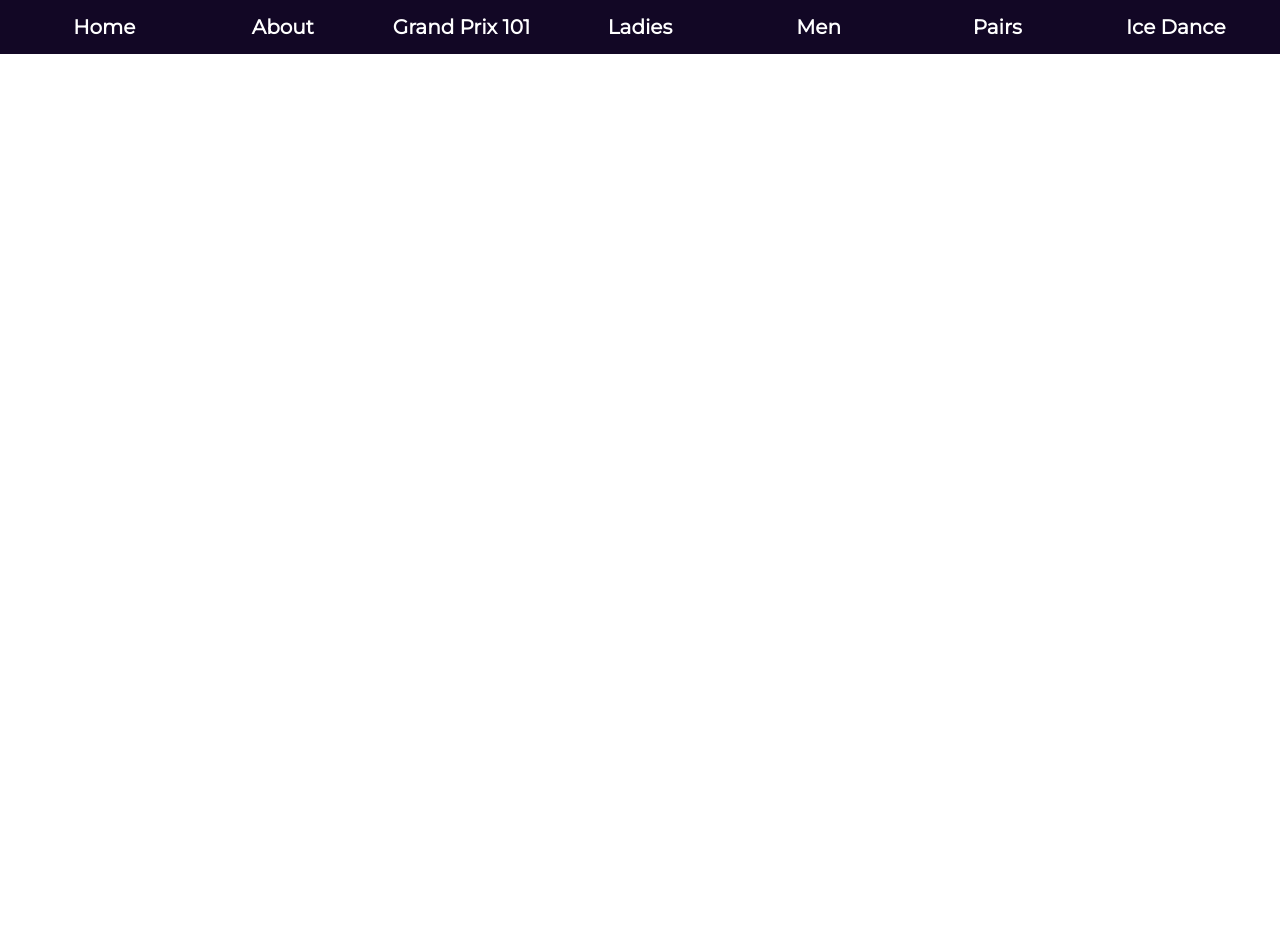
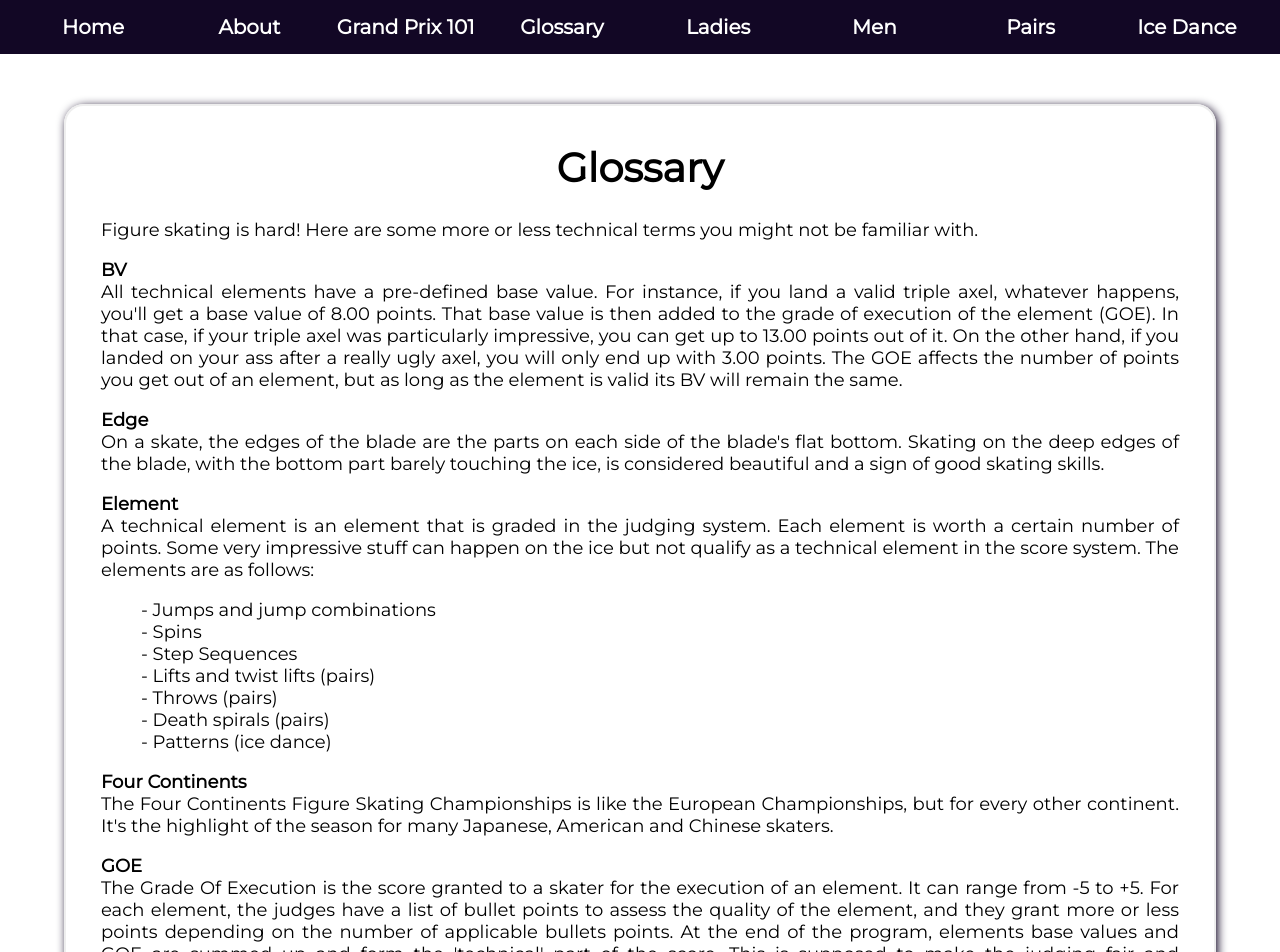
Before and after one commit to dividemeby0/project-idf2019, a React (Create React App) app: page /glossary in a window 1280 px wide. Shown: the top 952 px of the page. Before the commit the page ends 800 px from the top, so only its background shows below. Built offline with nearby package versions, Linux system fonts and the light colour scheme.

Commit message:
added glossary

```diff
--- a/public/index.html
+++ b/public/index.html
@@ -14,11 +14,6 @@
       href="https://fonts.googleapis.com/css?family=Montserrat&display=swap"
       rel="stylesheet"
     />
-    <!--
-      manifest.json provides metadata used when your web app is installed on a
-      user's mobile device or desktop. See https://developers.google.com/web/fundamentals/web-app-manifest/
-    -->
-    <link rel="manifest" href="%PUBLIC_URL%/manifest.json" />
 
     <!--
       Notice the use of %PUBLIC_URL% in the tags above.
--- a/src/App.js
+++ b/src/App.js
@@ -5,8 +5,9 @@ import { Switch, Route, Redirect } from "react-router-dom";
 
 // Pages:
 import About from "./pages/About";
-import Gallery from "./pages/Gallery";
+// import Gallery from "./pages/Gallery";
 import Gp101 from "./pages/Gp101";
+import Glossary from "./pages/Glossary";
 import Home from "./pages/Home";
 
 // Components:
@@ -19,8 +20,9 @@ function App() {
         <Redirect exact from="/" to="/home" />
         <Route path="/home" component={Home} />
         <Route path="/about" component={About} />
-        <Route path="/gallery" component={Gallery} />
+        {/* <Route path="/gallery" component={Gallery} /> */}
         <Route path="/gp101" component={Gp101} />
+        <Route path="/glossary" component={Glossary} />
       </Switch>
     </div>
   );
--- a/src/components/Navbar.jsx
+++ b/src/components/Navbar.jsx
@@ -13,6 +13,9 @@ export default class Navbar extends Component {
         </NavLink>
         <NavLink className="nav-link" to="/gp101">
           Grand Prix 101
+        </NavLink>
+        <NavLink className="nav-link" to="/glossary">
+          Glossary
         </NavLink>
         <NavLink className="nav-link" to="/ladies">
           Ladies
--- /dev/null
+++ b/src/pages/Glossary.jsx
@@ -0,0 +1,128 @@
+import React from "react";
+
+export default function Glossary() {
+  return (
+    <div className="about-container">
+      <div className="about-div">
+        <h1>Glossary</h1>
+        <p>
+          Figure skating is hard! Here are some more or less technical terms you
+          might not be familiar with.
+        </p>
+        <p>
+          <b>BV</b>
+          <br></br>All technical elements have a pre-defined base value. For
+          instance, if you land a valid triple axel, whatever happens, you'll
+          get a base value of 8.00 points. That base value is then added to the
+          grade of execution of the element (GOE). In that case, if your triple
+          axel was particularly impressive, you can get up to 13.00 points out
+          of it. On the other hand, if you landed on your ass after a really
+          ugly axel, you will only end up with 3.00 points. The GOE affects the
+          number of points you get out of an element, but as long as the element
+          is valid its BV will remain the same.
+        </p>
+        <p>
+          <b>Edge</b>
+          <br></br>On a skate, the edges of the blade are the parts on each side
+          of the blade's flat bottom. Skating on the deep edges of the blade,
+          with the bottom part barely touching the ice, is considered beautiful
+          and a sign of good skating skills.
+        </p>
+        <p>
+          <b>Element</b>
+          <br></br>A technical element is an element that is graded in the
+          judging system. Each element is worth a certain number of points. Some
+          very impressive stuff can happen on the ice but not qualify as a
+          technical element in the score system. The elements are as follows:
+        </p>
+        <ul>
+          <li>- Jumps and jump combinations</li>
+          <li>- Spins</li>
+          <li>- Step Sequences</li>
+          <li>- Lifts and twist lifts (pairs)</li>
+          <li>- Throws (pairs)</li>
+          <li>- Death spirals (pairs)</li>
+          <li>- Patterns (ice dance)</li>
+        </ul>
+        <p>
+          <b>Four Continents</b>
+          <br></br>The Four Continents Figure Skating Championships is like the
+          European Championships, but for every other continent. It's the
+          highlight of the season for many Japanese, American and Chinese
+          skaters.
+        </p>
+        <p>
+          <b>GOE</b>
+          <br></br>The Grade Of Execution is the score granted to a skater for
+          the execution of an element. It can range from -5 to +5. For each
+          element, the judges have a list of bullet points to assess the quality
+          of the element, and they grant more or less points depending on the
+          number of applicable bullets points. At the end of the program,
+          elements base values and GOE are summed up and form the 'technical'
+          part of the score. This is supposed to make the judging fair and
+          consistent. However, judges rarely apply their own rules and GOE can
+          be as subjective as PCS.
+        </p>
+
+        <p>
+          <b>PCS</b>
+          <br></br>Program Components Scores are the scores that do not depend
+          on the execution of the technical elements. It's the 'artistic' part
+          of the score. Five criteria are evaluated: skating skills,
+          transitions, performance, composition and interpretation. You can
+          -presumably- have amazing jumps and low PCS, and be a very artistic
+          skater with super high PCS and a fairly low technical score. PCS are
+          more subjective and can be quite abstract.
+        </p>
+        <p>
+          <b>Quad</b>
+          <br></br>A quadruple jump, that is to say a jump with four rotations
+          off the ice. Most ladies can't land any quads (although there are more
+          and more exceptions!) while men can't really be competitive
+          internationally if they can't land at least one. Quad lutzes, quad
+          loops, quad toeloops, quad salchows and quad flips have all been
+          landed in competition. The only quad no one knows how to do yet is the
+          elusive quad axel...
+        </p>
+        <p>
+          <b>Skating skills</b>
+          <br></br>Skating skills is a broad term which basically defines the
+          way a skater behaves on the ice : their edges, their speed, their
+          glide, their turns, their steps, their ice coverage... Everything that
+          makes skating look beautiful and effortless. Skating skills have
+          little to do with technical elements such as jumps. The best skating
+          skills are found in ice dance, but some singles skaters have gorgeous
+          skating skills as well.
+        </p>
+        <p>
+          <b>Uncle</b>
+          <br></br>A term used by some figure skating fans to characterize a
+          slightly older male skater. You start entering uncle territory when
+          you're around 28 years old. This is meant as an endearing term, not a
+          derogatory one. I love uncles! It's nice to have adults in the sport
+          who are still competitive and have long careers. Uncles also tend to
+          have less traditional music choices and have more fun on the ice.
+          Unfortunately, ladies tend to retire before their late twenties, so
+          there is no female equivalent.
+        </p>
+        <p>
+          <b>Warhorse</b>
+          <br></br>A warhorse is a piece of music that has been skated too A LOT
+          during figure skating history. The term is liberally used now
+          (Despacito has become kind of a warhorse during the Olympic season)
+          but, traditionally, it refers to a story that's been told a lot, not
+          just the music. For instance, Romeo and Juliet is a warhorse, whether
+          you use Tchaikovsky, Prokofiev or the soundtrack from the 1996 movie.
+          Carmen is a warhorse. Swan Lake is a warhorse. Moulin Rouge. Phantom
+          of the Opera. You get the point. Warhorses are easily identified by
+          judges, therefore you're not really taking any risks with your
+          program, but it also makes it harder to stand out when you're the
+          fifth Carmen during a competition. It is, however, possible to take
+          risks with a warhorse and make it really unique (see Daisuke
+          Takahashi's 'Cyberswan' program). Nowadays you can also see modern
+          warhorses emerge, such as Muse's Exogenesis Symphony.
+        </p>
+      </div>
+    </div>
+  );
+}
--- a/src/styles/_about.scss
+++ b/src/styles/_about.scss
@@ -32,7 +32,7 @@
 }
 
 .about-div {
-  padding: 10px 20px;
+  padding: 10px 35px;
   border: 2px solid #eee;
   border-radius: 20px;
   box-sizing: border-box;
@@ -40,3 +40,7 @@
   margin: 50px 5% 0 5%;
   width: 90%;
 }
+
+.about-div p {
+  text-align: justify;
+}
--- a/src/styles/_navbar.scss
+++ b/src/styles/_navbar.scss
@@ -1,8 +1,8 @@
 // RESPONSIVE STYLES
-@media (max-width: 500px) {
+@media (max-width: 670px) {
   nav {
     flex-wrap: wrap;
-  };
+  }
   .nav-link {
     padding: 15px;
   }
```
Also changed, not shown: src/components/Gallery.jsx (added), src/pages/Gallery.jsx (deleted).
